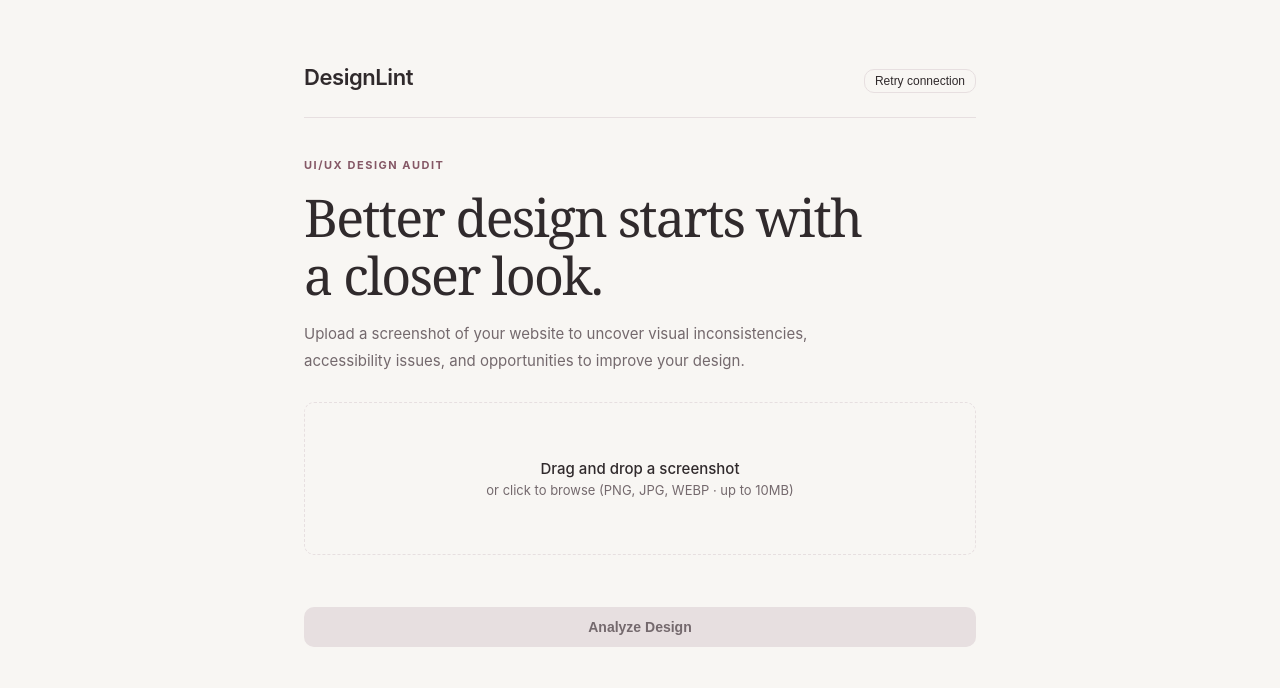
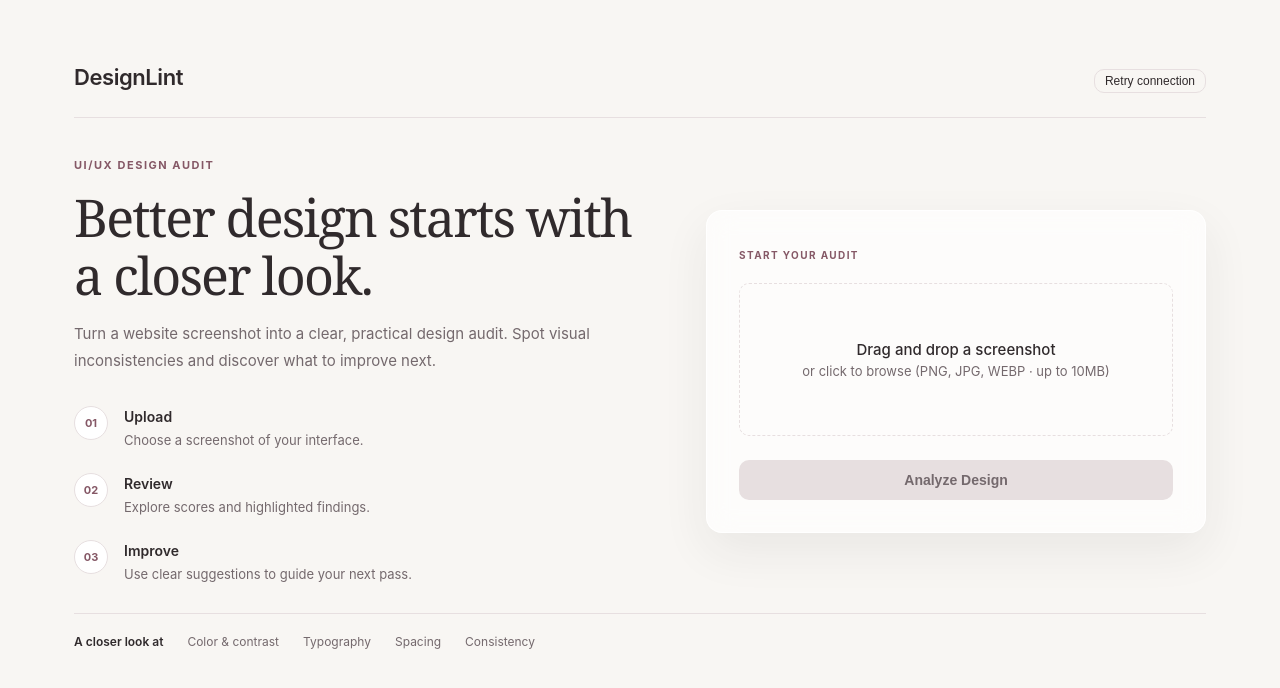
Before and after one commit to falguniiiii/DesignLint, a React (Vite) app in the folder frontend/: page / in a window 1280 px wide. Shown: the top 688 px of the page. Built offline with nearby package versions, Linux system fonts and the light colour scheme; no server answers.

Commit message:
Redesigned DesignLint landing page

```diff
--- a/frontend/src/pages/AnalyzerPage.jsx
+++ b/frontend/src/pages/AnalyzerPage.jsx
@@ -113,6 +113,7 @@ export default function AnalyzerPage() {
           className="analyzer-page__upload-section"
           aria-labelledby="upload-heading"
         >
+          <div className="analyzer-page__hero-grid">
             <div className="analyzer-page__intro">
               <p className="analyzer-page__eyebrow">UI/UX DESIGN AUDIT</p>
 
@@ -121,10 +122,45 @@ export default function AnalyzerPage() {
               </h2>
 
               <p className="analyzer-page__description">
-              Upload a screenshot of your website to uncover visual
-              inconsistencies, accessibility issues, and opportunities to
-              improve your design.
+                Turn a website screenshot into a clear, practical design audit.
+                Spot visual inconsistencies and discover what to improve next.
               </p>
+
+              <ol
+                className="analyzer-page__steps"
+                aria-label="How DesignLint works"
+              >
+                <li>
+                  <span className="analyzer-page__step-number">01</span>
+                  <span>
+                    <strong>Upload</strong>
+                    <small>Choose a screenshot of your interface.</small>
+                  </span>
+                </li>
+                <li>
+                  <span className="analyzer-page__step-number">02</span>
+                  <span>
+                    <strong>Review</strong>
+                    <small>Explore scores and highlighted findings.</small>
+                  </span>
+                </li>
+                <li>
+                  <span className="analyzer-page__step-number">03</span>
+                  <span>
+                    <strong>Improve</strong>
+                    <small>
+                      Use clear suggestions to guide your next pass.
+                    </small>
+                  </span>
+                </li>
+              </ol>
+            </div>
+
+            <div className="analyzer-page__upload-panel">
+              <div className="analyzer-page__panel-heading">
+                <span className="analyzer-page__panel-kicker">
+                  START YOUR AUDIT
+                </span>
               </div>
 
               {!file && <UploadDropzone onFileAccepted={handleFileAccepted} />}
@@ -155,12 +191,14 @@ export default function AnalyzerPage() {
 
               {file && backendStatus !== "online" && (
                 <p className="analyzer-page__hint">
-              The backend isn't reachable yet, so analysis can't run. Start it,
-              then press “Retry connection”.
+                  The backend isn't reachable yet, so analysis can't run. Start
+                  it, then press “Retry connection”.
                 </p>
               )}
 
-          {status === "analyzing" && <AnalysisProgress uploaded={uploaded} />}
+              {status === "analyzing" && (
+                <AnalysisProgress uploaded={uploaded} />
+              )}
 
               {status === "error" && (
                 <div className="analyzer-page__error" role="alert">
@@ -169,11 +207,24 @@ export default function AnalyzerPage() {
                   </p>
                   <p>{error}</p>
                   <p className="analyzer-page__error-hint">
-                Your screenshot is still selected — press “Try again”, or remove
-                it to choose a different one.
+                    Your screenshot is still selected. Press “Try again”, or
+                    remove it to choose a different one.
                   </p>
                 </div>
               )}
+            </div>
+          </div>
+
+          <div
+            className="analyzer-page__audit-strip"
+            aria-label="Audit categories"
+          >
+            <span className="analyzer-page__audit-label">A closer look at</span>
+            <span>Color &amp; contrast</span>
+            <span>Typography</span>
+            <span>Spacing</span>
+            <span>Consistency</span>
+          </div>
         </section>
       )}
 
--- a/frontend/src/styles/layout.css
+++ b/frontend/src/styles/layout.css
@@ -11,7 +11,7 @@ body {
 }
 
 .analyzer-page {
-  max-width: 720px;
+  max-width: 1180px;
   margin: 0 auto;
   padding: 64px 24px;
 }
@@ -73,6 +73,149 @@ body {
   line-height: 1.8;
 }
 
+/* Landing page layout */
+
+.analyzer-page__hero-grid {
+  display: grid;
+  grid-template-columns: minmax(0, 1fr) minmax(300px, 0.88fr);
+  align-items: center;
+  gap: clamp(32px, 5vw, 72px);
+}
+
+.analyzer-page__intro {
+  max-width: 560px;
+}
+
+.analyzer-page__steps {
+  display: grid;
+  gap: 22px;
+  margin: 32px 0 0;
+  padding: 0;
+  list-style: none;
+}
+
+.analyzer-page__steps li {
+  display: grid;
+  grid-template-columns: 36px minmax(0, 1fr);
+  align-items: start;
+  gap: 14px;
+}
+
+.analyzer-page__step-number {
+  display: flex;
+  align-items: center;
+  justify-content: center;
+  width: 34px;
+  height: 34px;
+  border: 1px solid var(--color-border);
+  border-radius: 50%;
+  background: var(--color-surface);
+  color: var(--color-accent);
+  font-size: 11px;
+  font-weight: 700;
+}
+
+.analyzer-page__steps li > span:last-child {
+  display: flex;
+  flex-direction: column;
+  gap: 5px;
+  padding-top: 2px;
+}
+
+.analyzer-page__steps strong {
+  color: var(--color-text);
+  font-size: 14px;
+  font-weight: 600;
+}
+
+.analyzer-page__steps small {
+  color: var(--color-text-muted);
+  font-size: 13px;
+  line-height: 1.6;
+}
+
+/* Upload panel with subtle glass effect */
+
+.analyzer-page__upload-panel {
+  min-width: 0;
+  padding: clamp(20px, 3vw, 32px);
+  border: 1px solid var(--glass-border);
+  border-radius: var(--radius-lg);
+  background: var(--glass-background);
+  box-shadow: 0 18px 48px rgba(48, 42, 44, 0.07);
+  backdrop-filter: blur(var(--glass-blur));
+  -webkit-backdrop-filter: blur(var(--glass-blur));
+}
+
+.analyzer-page__panel-heading {
+  margin-bottom: 20px;
+}
+
+.analyzer-page__panel-kicker {
+  color: var(--color-accent);
+  font-size: 10px;
+  font-weight: 700;
+  letter-spacing: 0.14em;
+}
+
+/* Audit categories */
+
+.analyzer-page__audit-strip {
+  display: flex;
+  flex-wrap: wrap;
+  align-items: center;
+  gap: 12px 24px;
+  padding-top: 20px;
+  border-top: 1px solid var(--color-border);
+  color: var(--color-text-muted);
+  font-size: 12px;
+}
+
+.analyzer-page__audit-label {
+  color: var(--color-text);
+  font-weight: 600;
+}
+
+/* Tablet and smaller screens */
+
+@media (max-width: 800px) {
+  .analyzer-page__hero-grid {
+    grid-template-columns: minmax(0, 1fr);
+    gap: 36px;
+  }
+
+  .analyzer-page__intro {
+    max-width: 680px;
+  }
+
+  .analyzer-page__upload-panel {
+    width: 100%;
+  }
+}
+
+@media (max-width: 560px) {
+  .analyzer-page {
+    padding: 36px 18px;
+  }
+
+  .analyzer-page__hero-grid {
+    gap: 28px;
+  }
+
+  .analyzer-page__steps {
+    gap: 18px;
+    margin-top: 24px;
+  }
+
+  .analyzer-page__upload-panel {
+    padding: 18px;
+  }
+
+  .analyzer-page__audit-strip {
+    gap: 12px 18px;
+  }
+}
+
 @media (max-width: 560px) {
   .analyzer-page__upload-section {
     gap: 24px;
```
Lines whose indentation alone changed are shown as unchanged.
